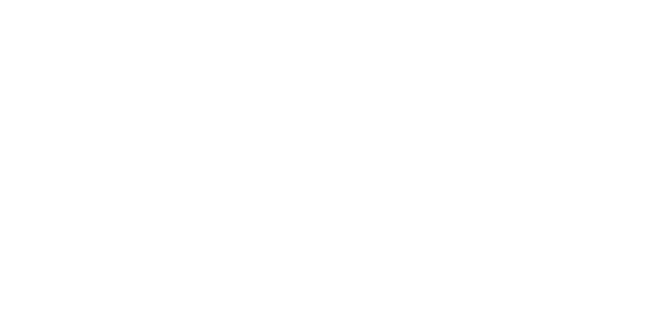
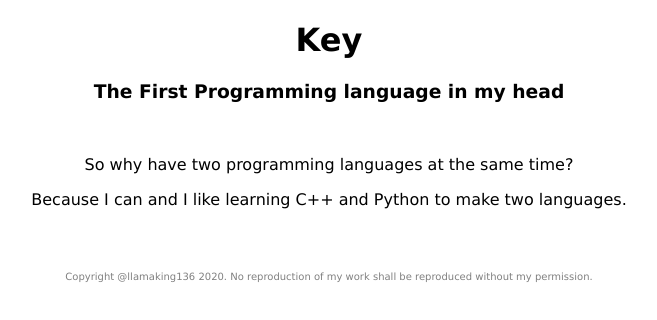
Before and after one commit to llamaking136/key, a plain HTML site: page docs/index.html in a window 1280 px wide. Shown: the whole page, without its empty margins (311-968 px from the left). Drawn offline with Linux system fonts and the light colour scheme.

Commit message:
Update index.html

```diff
--- a/docs/index.html
+++ b/docs/index.html
@@ -3,5 +3,21 @@
   <head>
     <title>Key Programming Language</title>
     <link rel="stylesheet" type="text/css" href="style.css">
+    <meta charset="UTF-8">
+    <meta name="description" content="Key Programming Language">
+    <meta name="keywords" content="programming, programming language, key">
+    <meta name="author" content="llamaking136">
+    <meta name="viewport" content="width=device-width, initial-scale=1.0">
   </head>
+  <body>
+    <h1 style="text-align:center">Key</h1>
+    <h3 style="text-align:center">The First Programming language in my head</h3>
+    <br>
+    <p style="text-align:center">So why have two programming languages at the same time?</p>
+    <p style="text-align:center">Because I can and I like learning C++ and Python to make two languages.</p>
+    <br><br>
+    <footer>
+      <p style="text-align:center;color:grey;font-size:10px">Copyright @llamaking136 2020. No reproduction of my work shall be reproduced without my permission.</p>
+    </footer>
+  </body>
 </html>
```
